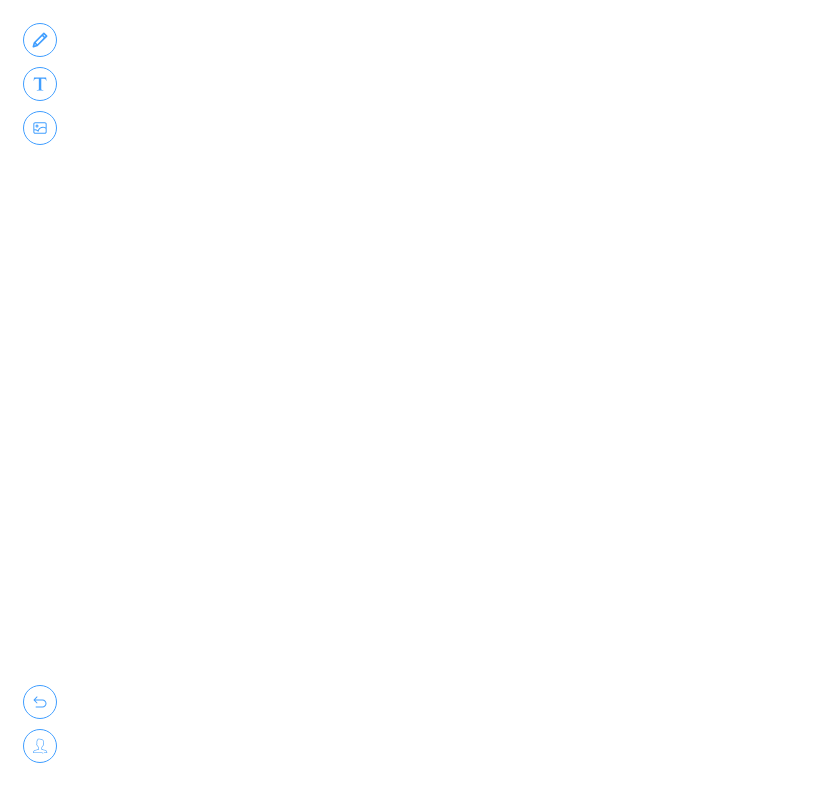
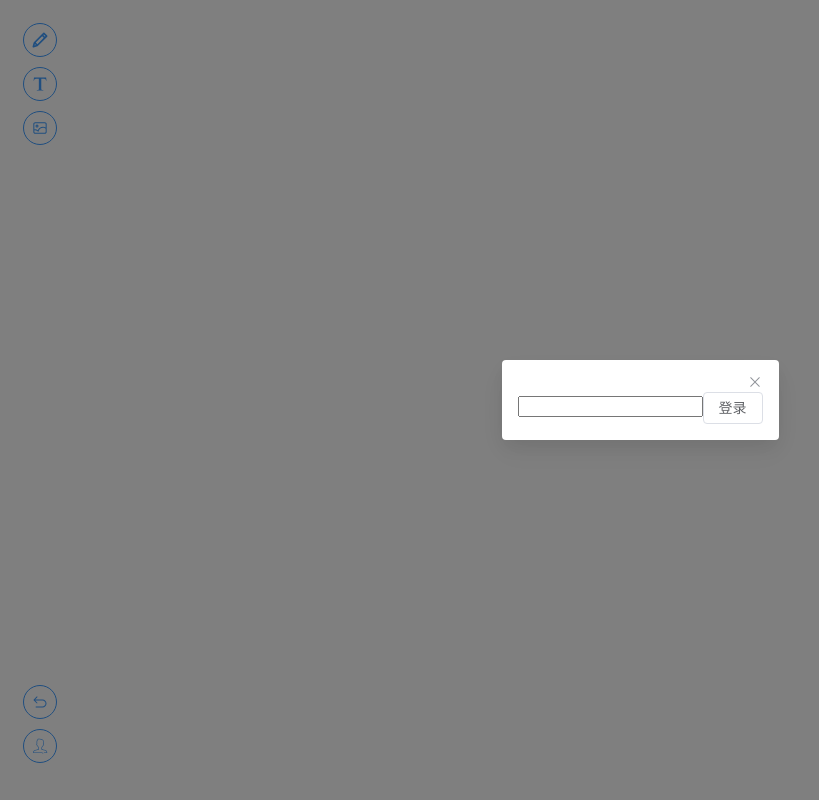
Before and after one commit to jianqianyan/Whiteboard, a Vue app in the folder board-vue/: page / in a window 1280 px wide. Shown: the whole page, without its empty margins (0-819 px from the left). Built offline with nearby package versions, Linux system fonts and the light colour scheme.

Commit message:
feat: 文档更新

```diff
--- a/board-vue/src/App.vue
+++ b/board-vue/src/App.vue
@@ -1,11 +1,11 @@
 <script setup lang="ts">
 // This starter template is using Vue 3 <script setup> SFCs
 // Check out https://vuejs.org/api/sfc-script-setup.html#script-setup
-import EsCanvas from './components/EsCanvas.vue';
+import index from './pages/index.vue';
 </script>
 
 <template>
-  <EsCanvas></EsCanvas>
+  <index></index>
 </template>
 
 <style scoped>
--- /dev/null
+++ b/board-vue/src/pages/index.vue
@@ -0,0 +1,21 @@
+<template>
+  <div class="index">
+    <EsCanvas></EsCanvas>
+    <el-dialog v-model="dialogVisible" width="auto" align-center>
+      <div class="login-box">
+        <input type="text">
+        <el-button>登录</el-button>
+      </div>
+    </el-dialog>
+  </div>
+</template>
+
+<script setup lang="ts">
+import EsCanvas from "../components/EsCanvas.vue";
+import { ref } from "vue";
+
+const dialogVisible = ref(true);
+</script>
+
+<style scoped lang="less">
+</style>
```
Also changed, not shown: 1 other file (tests, documents, lock files or other folders).
